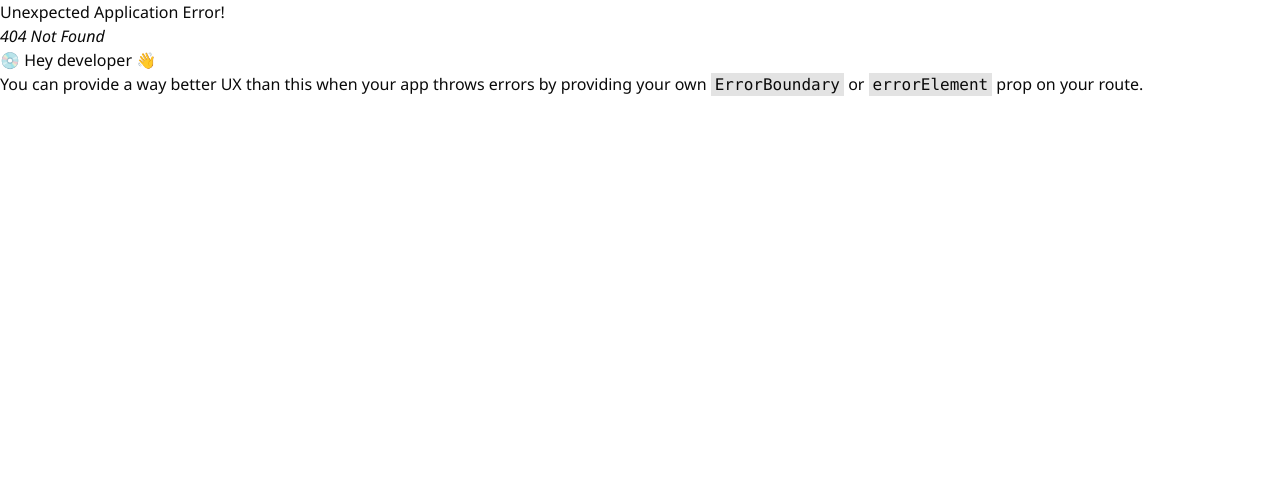
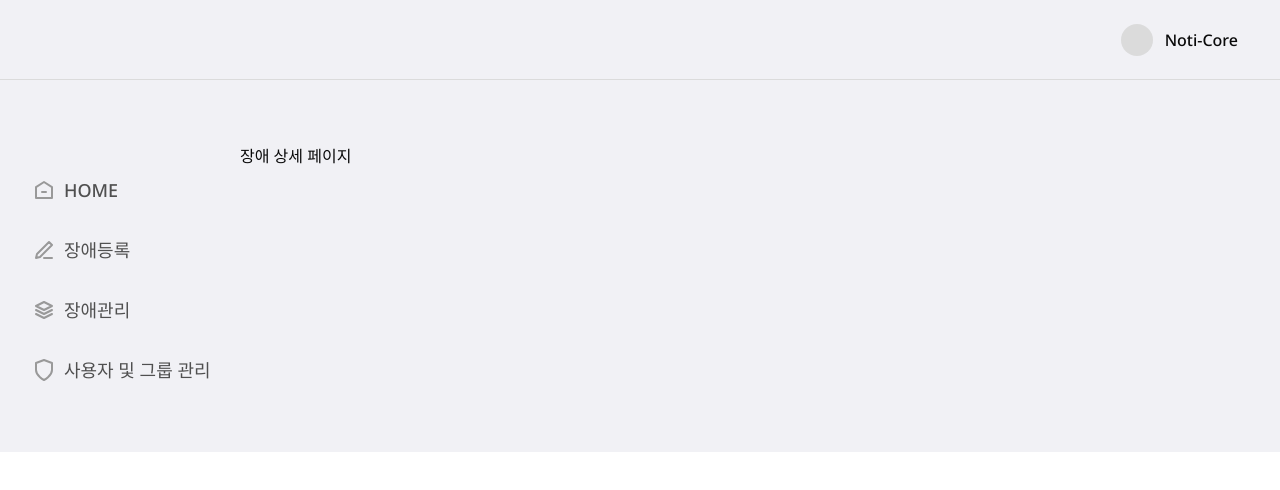
Before and after one commit to swyp-2-team/frontier, a React (Vite) app: page /incident-mnt/1 in a window 1280 px wide. Before the commit this address had no page. Shown: the top 490 px of the page. Built offline with nearby package versions, Linux system fonts and the light colour scheme; a web font is replaced by a local one.

Commit message:
feat: 장애관리 detail 페이지 dynamic routing 설정

```diff
--- /dev/null
+++ b/src/pages/IncidentPage/IncidentMntDetailPage.tsx
@@ -0,0 +1,7 @@
+import { useParams } from "react-router-dom"; // react-router-dom에서 useParams를 가져옴
+
+export default function IncidentMntDetailPage() {
+  const { incidentId } = useParams<{ incidentId: string }>(); // URL에서 incidentId를 가져옴
+
+  return <div>장애 상세 페이지</div>;
+}
```
Also changed, not shown: src/router/routes.tsx (+9 -1 lines).
